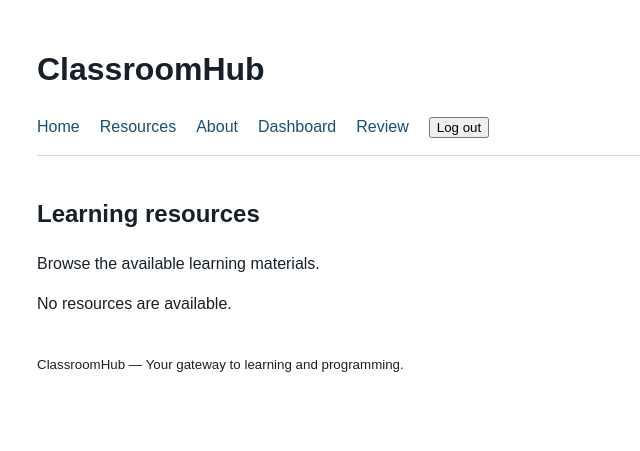
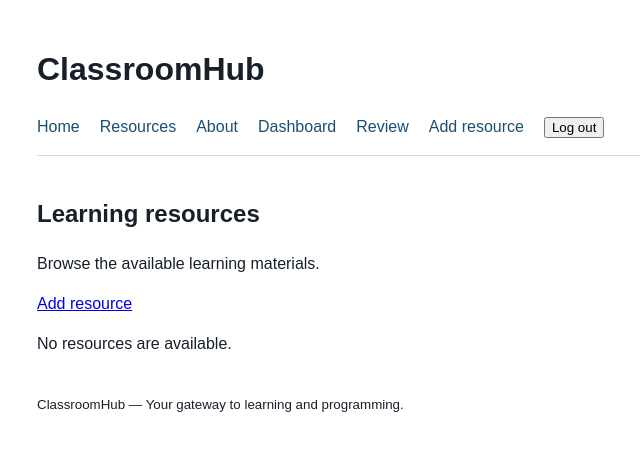
Before and after one commit to juanlsk29/ClassroomHub, a Django app: page /resources/ in a window 1280 px wide. Shown: the top 451 px of the page, without its empty margins (153-793 px from the left). Run offline with Django 5.2, Linux system fonts and the light colour scheme; the visitor is signed in with stand-in values (Sample User, id 1); data that the repository does not hold is empty; parts of the project's set-up code (start-up, migrations or seed data) failed here and were passed over.

Commit message:
feat: agregar formulario, detalle publico y creacion de recursos con permisos

```diff
--- a/pages/templates/pages/base.html
+++ b/pages/templates/pages/base.html
@@ -13,30 +13,45 @@
             line-height: 1.5;
             color: #17202a;
         }
+
         nav {
             display: flex;
+            flex-wrap: wrap;
+            align-items: center;
             gap: 20px;
             border-bottom: 1px solid #d5d8dc;
             padding-bottom: 16px;
         }
+
         nav a {
             color: #1b4f72;
             text-decoration: none;
         }
+
+        nav form {
+            margin: 0;
+        }
+
         main {
             padding: 20px 0;
         }
+
         .resource {
             border: 1px solid #d5d8dc;
             border-radius: 6px;
             padding: 14px;
             margin-bottom: 12px;
         }
+
+        .errorlist {
+            color: #a61b1b;
+        }
     </style>
 </head>
 <body>
     <header>
         <h1>ClassroomHub</h1>
+
         <nav aria-label="Main navigation">
             <a href="{% url 'pages:home' %}">Home</a>
             <a href="{% url 'pages:resources' %}">Resources</a>
@@ -44,9 +59,19 @@
 
             {% if user.is_authenticated %}
                 <a href="{% url 'pages:dashboard' %}">Dashboard</a>
+
                 {% if perms.pages.view_resource %}
-    <a href="{% url 'pages:resource-review' %}">Review</a>
-{% endif %}
+                    <a href="{% url 'pages:resource-review' %}">
+                        Review
+                    </a>
+                {% endif %}
+
+                {% if perms.pages.add_resource %}
+                    <a href="{% url 'pages:resource-create' %}">
+                        Add resource
+                    </a>
+                {% endif %}
+
                 <form method="post" action="{% url 'pages:logout' %}">
                     {% csrf_token %}
                     <button type="submit">Log out</button>
@@ -63,7 +88,9 @@
     </main>
 
     <footer>
-        <small>ClassroomHub — Your gateway to learning and programming.</small>
+        <small>
+            ClassroomHub — Your gateway to learning and programming.
+        </small>
     </footer>
 </body>
 </html>
--- a/pages/templates/pages/resources.html
+++ b/pages/templates/pages/resources.html
@@ -6,15 +6,25 @@
     <h2>Learning resources</h2>
     <p>Browse the available learning materials.</p>
 
+    {% if perms.pages.add_resource %}
+        <p>
+            <a href="{% url 'pages:resource-create' %}">
+                Add resource
+            </a>
+        </p>
+    {% endif %}
+
     {% for resource in resources %}
-
-
         <article class="resource">
-        <h3>{{ resource.title }}</h3>
+            <h3>
+                <a href="{% url 'pages:resource-detail' resource.pk %}">
+                    {{ resource.title }}
+                </a>
+            </h3>
 
             <p>{{ resource.description }}</p>
-
             <p>Category: {{ resource.category.name }}</p>
+            <p>Type: {{ resource.resource_type|default:"Not specified" }}</p>
 
             {% if resource.available %}
                 <p>Available</p>
@@ -22,7 +32,6 @@
                 <p>Coming soon</p>
             {% endif %}
         </article>
-
     {% empty %}
         <p>No resources are available.</p>
     {% endfor %}
--- a/pages/urls.py
+++ b/pages/urls.py
@@ -1,5 +1,6 @@
+from django.contrib.auth import views as auth_views
 from django.urls import path
-from django.contrib.auth import views as auth_views
+
 from . import views
 
 app_name = "pages"
@@ -7,9 +8,24 @@ app_name = "pages"
 urlpatterns = [
     path("", views.home, name="home"),
     path("resources/", views.resources, name="resources"),
-    path("resources/review/", views.resource_review, name="resource-review"),
+    path(
+        "resources/review/",
+        views.resource_review,
+        name="resource-review",
+    ),
+    path(
+        "resources/new/",
+        views.ResourceCreateView.as_view(),
+        name="resource-create",
+    ),
+    path(
+        "resources/<int:pk>/",
+        views.ResourceDetailView.as_view(),
+        name="resource-detail",
+    ),
     path("about/", views.about, name="about"),
-        path("accounts/signup/", views.signup, name="signup"),
+    path("faq/", views.faq, name="faq"),
+    path("accounts/signup/", views.signup, name="signup"),
     path(
         "accounts/login/",
         auth_views.LoginView.as_view(template_name="pages/login.html"),
@@ -21,6 +37,9 @@ urlpatterns = [
         name="logout",
     ),
     path("dashboard/", views.dashboard, name="dashboard"),
-    path("dashboard/summary/", views.dashboard_summary, name="dashboard-summary"),
-    path("faq/", views.faq, name="faq"),
+    path(
+        "dashboard/summary/",
+        views.dashboard_summary,
+        name="dashboard-summary",
+    ),
 ]
--- a/pages/views.py
+++ b/pages/views.py
@@ -1,9 +1,18 @@
-from django.http import HttpResponse
-from django.shortcuts import render
-from .models import Resource
 from django.contrib.auth.decorators import login_required, permission_required
 from django.contrib.auth.forms import UserCreationForm
+from django.contrib.auth.mixins import (
+    LoginRequiredMixin,
+    PermissionRequiredMixin,
+)
+from django.http import HttpResponse
 from django.shortcuts import redirect, render
+from django.urls import reverse_lazy
+from django.views.generic import CreateView, DetailView
+
+from .forms import ResourceForm
+from .models import Resource
+
+
 def home(request):
     context = {
         "welcome_message": "Explore learning resources and project ideas.",
@@ -11,16 +20,10 @@ def home(request):
     return render(request, "pages/home.html", context)
 
 
-
 def resources(request):
-    resources_list = Resource.objects.select_related("category").all()
-
     context = {
-        "resources": resources_list,
+        "resources": Resource.objects.select_related("category").all(),
     }
-
-    return render(request, "pages/resources.html", context)
-
     return render(request, "pages/resources.html", context)
 
 
@@ -34,21 +37,24 @@ def about(request):
 def contact(request):
     return HttpResponse("Contact information")
 
+
 def faq(request):
     context = {
         "questions": [
             {
                 "question": "What is ClassroomHub?",
-                "answer": "ClassroomHub is a learning portal for students."
+                "answer": "ClassroomHub is a learning portal for students.",
             },
             {
                 "question": "What resources can I find?",
-                "answer": "You can explore programming and web development resources."
+                "answer": (
+                    "You can explore programming and web development resources."
+                ),
             },
         ],
     }
+    return render(request, "pages/faq.html", context)
 
-    return render(request, "pages/faq.html", context)
 
 def signup(request):
     if request.user.is_authenticated:
@@ -76,6 +82,7 @@ def dashboard(request):
         {"visit_count": visit_count},
     )
 
+
 @login_required
 @permission_required("pages.view_resource", raise_exception=True)
 def resource_review(request):
@@ -84,6 +91,7 @@ def resource_review(request):
     }
     return render(request, "pages/review.html", context)
 
+
 @login_required
 def dashboard_summary(request):
     context = {
@@ -91,3 +99,21 @@ def dashboard_summary(request):
         "available_resources": Resource.objects.filter(available=True).count(),
     }
     return render(request, "pages/dashboard_summary.html", context)
+
+
+class ResourceDetailView(DetailView):
+    model = Resource
+    template_name = "pages/resource_detail.html"
+    context_object_name = "resource"
+
+
+class ResourceCreateView(
+    LoginRequiredMixin,
+    PermissionRequiredMixin,
+    CreateView,
+):
+    model = Resource
+    form_class = ResourceForm
+    template_name = "pages/resource_form.html"
+    permission_required = "pages.add_resource"
+    success_url = reverse_lazy("pages:resources")
```
Also changed, not shown: pages/forms.py (added, +28 -0 lines), pages/templates/pages/resource_detail.html (added, +22 -0 lines), pages/templates/pages/resource_form.html (added, +25 -0 lines), README.md, 1 other file. Lines whose indentation alone changed are shown as unchanged.
